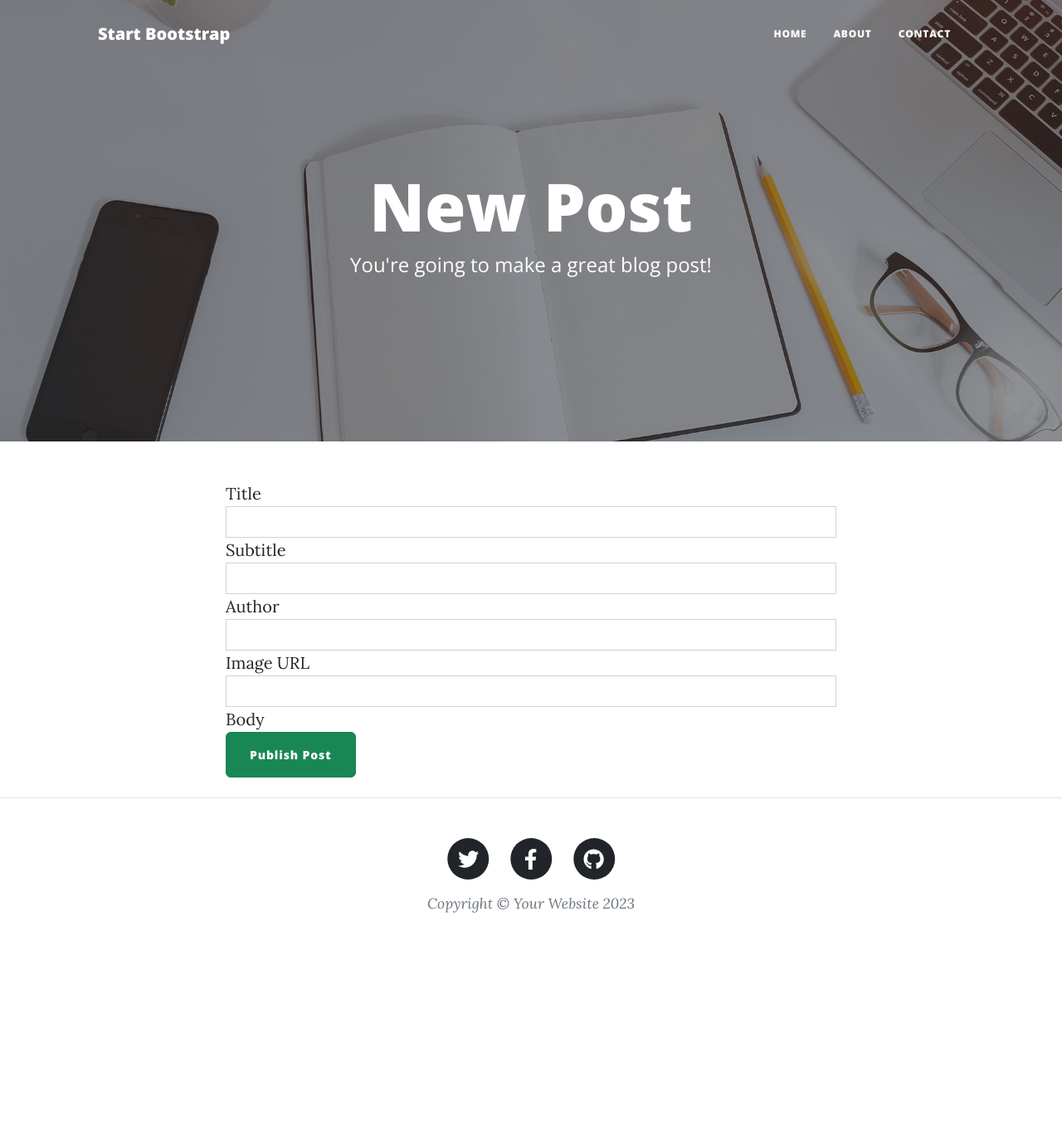
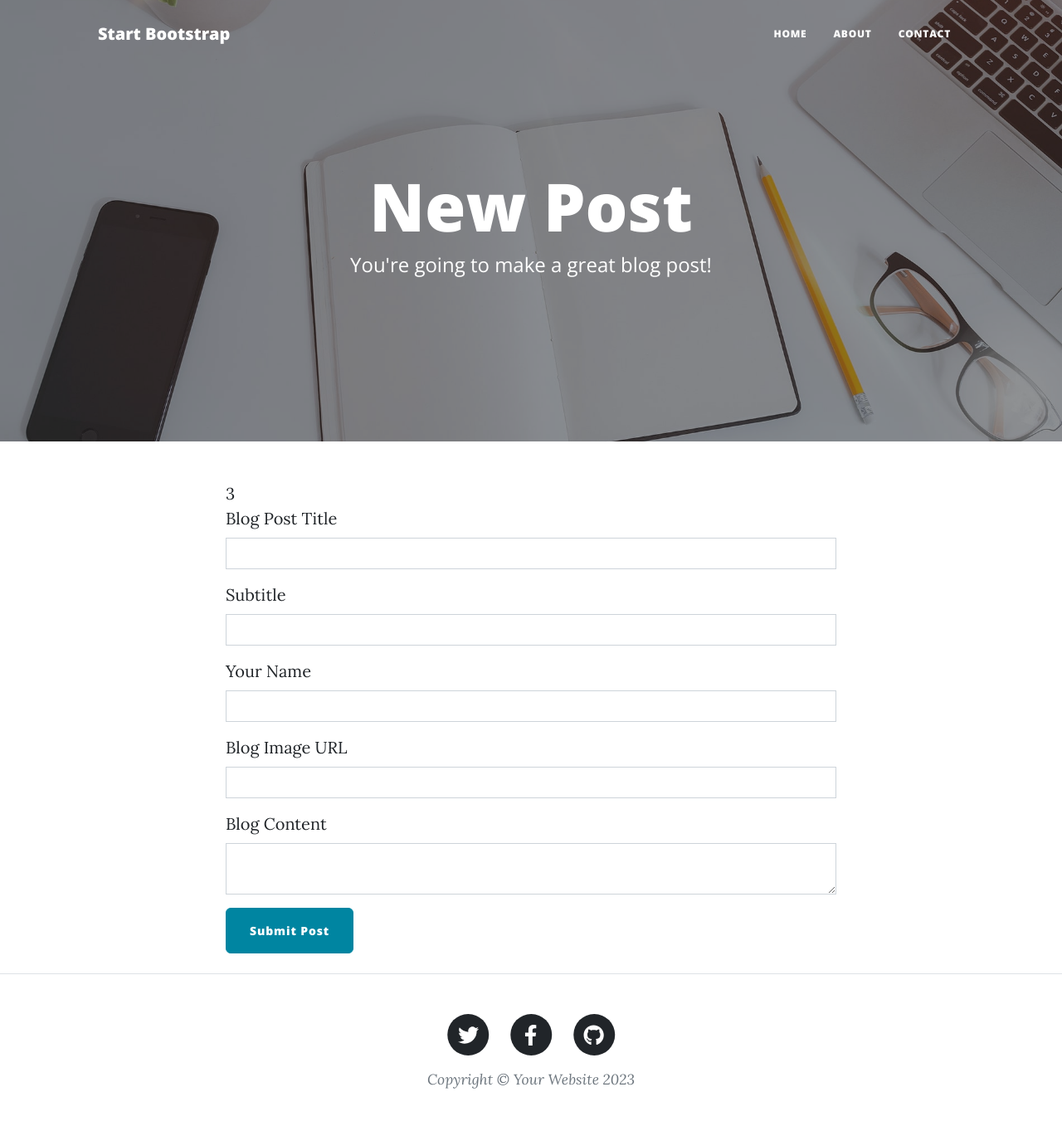
Before and after one commit to BrUn0-P1nh41r0/Day67, a Flask app: page /new-post in a window 1280 px wide. Shown: the whole page at 83% size. Before the commit the page ends 1100 px from the top, so only its background shows below. Run offline with Flask 3, Linux system fonts and the light colour scheme; parts of the project's set-up code (start-up, migrations or seed data) failed here and were passed over; some libraries are stand-ins or nearby versions.

Commit message:
pequenos upodates

```diff
--- a/main.py
+++ b/main.py
@@ -1,4 +1,4 @@
-from flask import Flask, render_template, redirect, url_for, request
+from flask import Flask, render_template, redirect, url_for
 from flask_bootstrap import Bootstrap5
 from flask_sqlalchemy import SQLAlchemy
 from sqlalchemy.orm import DeclarativeBase, Mapped, mapped_column
@@ -8,6 +8,7 @@ from wtforms import StringField, SubmitField
 from wtforms.validators import DataRequired, URL
 from flask_ckeditor import CKEditor, CKEditorField
 from datetime import date
+
 
 app = Flask(__name__)
 app.config['SECRET_KEY'] = '8BYkEfBA6O6donzWlSihBXox7C0sKR6b'
@@ -20,7 +21,6 @@ class Base(DeclarativeBase):
 app.config['SQLALCHEMY_DATABASE_URI'] = 'sqlite:///posts.db'
 db = SQLAlchemy(model_class=Base)
 db.init_app(app)
-
 
 # CONFIGURE TABLE
 class BlogPost(db.Model):
@@ -36,38 +36,55 @@ class BlogPost(db.Model):
 with app.app_context():
     db.create_all()
 
+
+##WTForm
+class CreatePostForm(FlaskForm):
+    title = StringField("Blog Post Title", validators=[DataRequired()])
+    subtitle = StringField("Subtitle", validators=[DataRequired()])
+    author = StringField("Your Name", validators=[DataRequired()])
+    img_url = StringField("Blog Image URL", validators=[DataRequired(), URL()])
+    body = CKEditorField("Blog Content", validators=[DataRequired()])
+    submit = SubmitField("Submit Post")
+
+
 @app.route('/')
 def get_all_posts():
-    posts = BlogPost.query.all()
+    # TODO: Query the database for all the posts. Convert the data to a python list.
+    result = db.session.execute(db.select(BlogPost))
+    posts = result.scalars().all()
     return render_template("index.html", all_posts=posts)
 
-@app.route('/post/<int:post_id>')
+
+@app.route("/post/<int:post_id>")
 def show_post(post_id):
-    requested_post = BlogPost.query.get(post_id)
+    # TODO: Retrieve a BlogPost from the database based on the post_id
+    requested_post = db.get_or_404(BlogPost, post_id)
     return render_template("post.html", post=requested_post)
 
+# Adding a new Post
 @app.route("/new-post", methods=["GET", "POST"])
 def add_new_post():
-    if request.method == "POST":
+    form = CreatePostForm()
+    if form.validate_on_submit():
         new_post = BlogPost(
-            title=request.form["title"],
-            subtitle=request.form["subtitle"],
-            body=request.form["body"],
-            img_url=request.form["img_url"],
-            author=request.form["author"],
-            date=date.today().strftime("%B %d %Y")
+            title=form.title.data,
+            subtitle=form.subtitle.data,
+            body=form.body.data,
+            img_url=form.img_url.data,
+            author=form.author.data,
+            date=date.today().strftime("%B %d, %Y")
         )
         db.session.add(new_post)
         db.session.commit()
         return redirect(url_for("get_all_posts"))
-    return render_template("make-post.html")
+    return render_template("make-post.html", form=form)
 
+@app.route("/edit-post/<post-id>")
+def edit_post():
 
-# TODO: edit_post() to change an existing blog post
+    return
 
-# TODO: delete_post() to remove a blog post from the database
-
-# Below is the code from previous lessons. No changes needed.
+# Below is the form previous lessons. No changes needed.
 @app.route("/about")
 def about():
     return render_template("about.html")
@@ -79,4 +96,4 @@ def contact():
 
 
 if __name__ == "__main__":
-    app.run(debug=True, port=5003)
+    app.run(debug=True, port=5001)
--- a/templates/make-post.html
+++ b/templates/make-post.html
@@ -1,19 +1,22 @@
-{% block content %} {% include "header.html" %}
+{% from "bootstrap5/form.html" import render_form %}
+{% block content %}
+{% include "header.html" %}
 
 <!-- Page Header -->
 <header
   class="masthead"
-  style="background-image: url('../static/assets/img/edit-bg.jpg')"
+  style="background-image: url('../static/assets/img/edit-bg.jpg'"
 >
   <div class="container position-relative px-4 px-lg-5">
     <div class="row gx-4 gx-lg-5 justify-content-center">
       <div class="col-md-10 col-lg-8 col-xl-7">
         <div class="page-heading">
-          <!-- TODO: Show a different h1 if editing existing post -->
+        <!-- TODO: Show a different h1 if editing existing post -->
+
           <h1>New Post</h1>
-          <span class="subheading"
-            >You're going to make a great blog post!</span
-          >
+          <span class="subheading">
+            You're going to make a great blog post!
+          </span>
         </div>
       </div>
     </div>
@@ -24,34 +27,14 @@
   <div class="container">
     <div class="row">
       <div class="col-lg-8 col-md-10 mx-auto">
-        <form method="POST">
-          <div class="form-group">
-            <label>Title</label>
-            <input type="text" class="form-control" name="title" required>
-          </div>
-          <div class="form-group">
-            <label>Subtitle</label>
-            <input type="text" class="form-control" name="subtitle" required>
-          </div>
-          <div class="form-group">
-            <label>Author</label>
-            <input type="text" class="form-control" name="author" required>
-          </div>
-          <div class="form-group">
-            <label>Image URL</label>
-            <input type="url" class="form-control" name="img_url" required>
-          </div>
-          <div class="form-group">
-            <label>Body</label>
-            <!-- Carregar e aplicar o CKEditor -->
-            {{ ckeditor.load(pkg_type="full") }}
-            {{ ckeditor.create() }}
-            {{ ckeditor.config(name='body') }}
-          </div>
-          <button type="submit" class="btn btn-success">Publish Post</button>
-        </form>
+        <!-- TODO:-Add CKEditor and render the WTF form here -->
+        {{ ckeditor.load() }}
+        {{ ckeditor.config(name='body') }}3
+        {{ render_form(form, novalidate=True, button_map={"submit": "primary"}) }}
+
       </div>
     </div>
   </div>
 </main>
-{% include "footer.html" %} {% endblock %}
+{% include "footer.html" %}
+{% endblock %}
```
Also changed, not shown: instance/posts.db, 1 other file.
